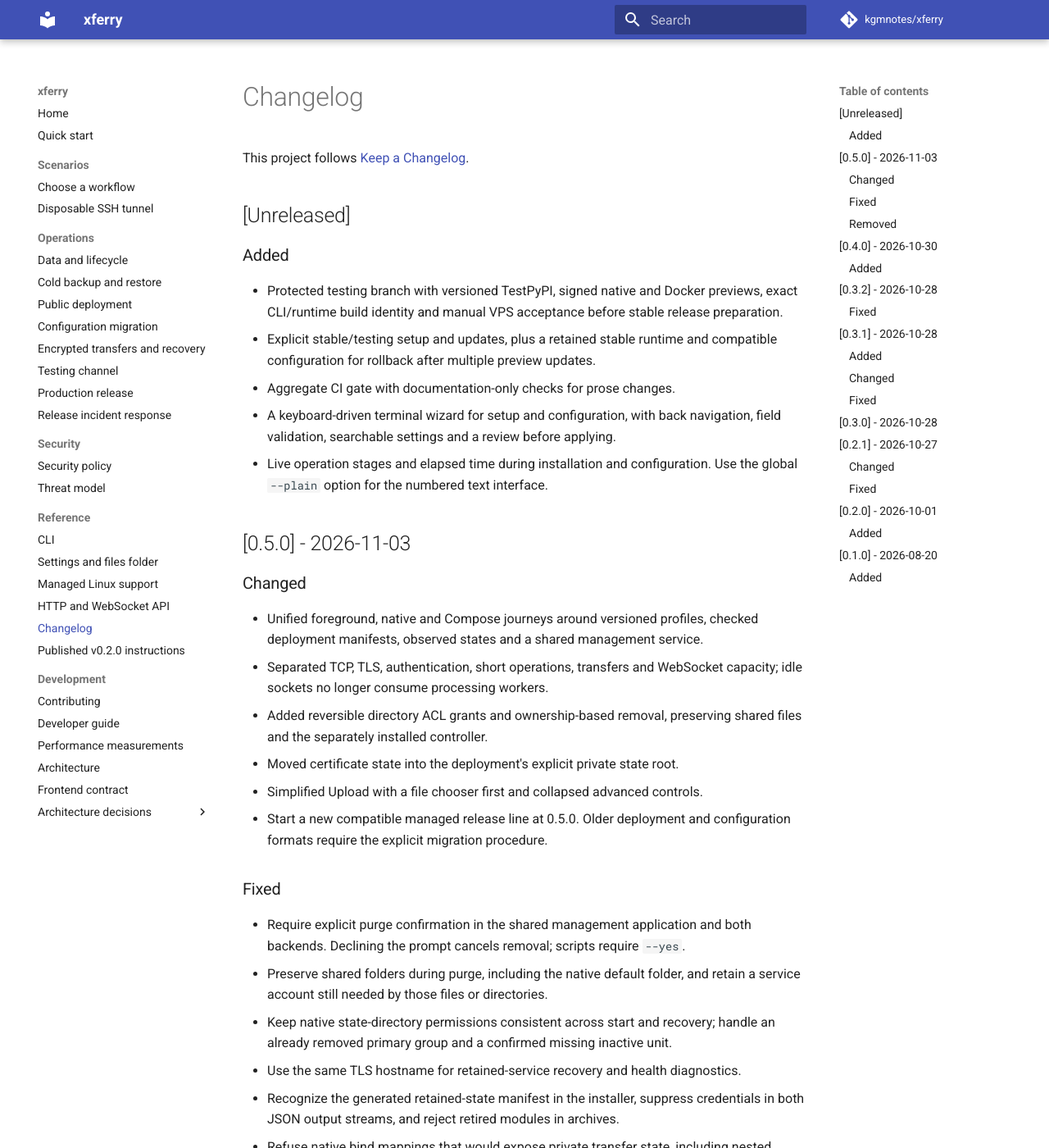
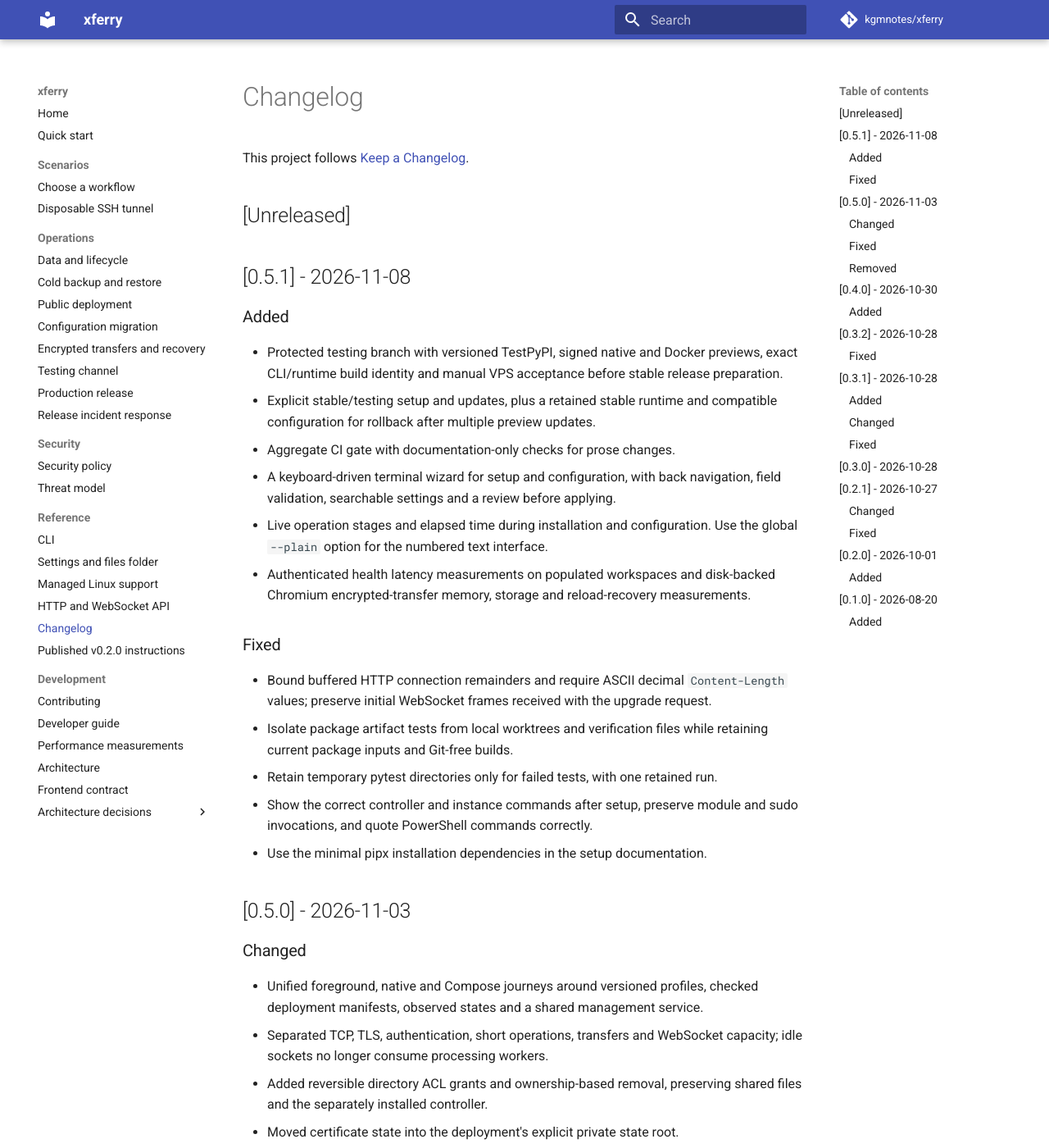
Before and after one commit to kgmnotes/xferry, an MkDocs documentation site: the page built from docs/changelog.md, in a window 1280 px wide and 1400 px high. Shown: the whole window at 82% size. Built offline with MkDocs 1.6.1 and Material for MkDocs 9.7.7, drawn with Linux system fonts in a browser that asks for light colours; comment, search, counter and statistics services are not loaded.

Commit message:
release: prepare 0.5.1 metadata

````diff
--- a/docs/api.md
+++ b/docs/api.md
@@ -541,7 +541,7 @@ PING / HTTP/1.1
 ```json
 {
   "health": "ready",
-  "server": "XFerry/0.5.0",
+  "server": "XFerry/0.5.1",
   "timestamp": "2026-08-14T00:00:00+00:00",
   "supported_methods": ["GET", "HEAD", "POST", "PUT", "PATCH", "DELETE", "OPTIONS", "FETCH", "INFO", "PING", "NONE", "NOTE", "SMUGGLE"],
   "method_groups": {
--- a/docs/changelog.md
+++ b/docs/changelog.md
@@ -5,6 +5,8 @@
 This project follows [Keep a Changelog](https://keepachangelog.com/en/1.1.0/).
 
 ## [Unreleased]
+
+## [0.5.1] - 2026-11-08
 
 ### Added
 
@@ -14,11 +16,26 @@ This project follows [Keep a Changelog](https://keepachangelog.com/en/1.1.0/).
 - Explicit stable/testing setup and updates, plus a retained stable runtime and
   compatible configuration for rollback after multiple preview updates.
 - Aggregate CI gate with documentation-only checks for prose changes.
-
 - A keyboard-driven terminal wizard for setup and configuration, with back
   navigation, field validation, searchable settings and a review before applying.
 - Live operation stages and elapsed time during installation and configuration.
   Use the global `--plain` option for the numbered text interface.
+- Authenticated health latency measurements on populated workspaces and
+  disk-backed Chromium encrypted-transfer memory, storage and reload-recovery
+  measurements.
+
+### Fixed
+
+- Bound buffered HTTP connection remainders and require ASCII decimal
+  `Content-Length` values; preserve initial WebSocket frames received with the
+  upgrade request.
+- Isolate package artifact tests from local worktrees and verification files
+  while retaining current package inputs and Git-free builds.
+- Retain temporary pytest directories only for failed tests, with one retained
+  run.
+- Show the correct controller and instance commands after setup, preserve
+  module and sudo invocations, and quote PowerShell commands correctly.
+- Use the minimal pipx installation dependencies in the setup documentation.
 
 ## [0.5.0] - 2026-11-03
 
--- a/docs/cli-reference.md
+++ b/docs/cli-reference.md
@@ -114,7 +114,7 @@ options:
   --email EMAIL         Optional certificate contact address.
   --firewall {allow,deny}
                         Allow or decline required UFW rules.
-  --to VERSION          Signed release version to install (default: 0.5.0).
+  --to VERSION          Signed release version to install (default: 0.5.1).
   --image REPOSITORY@sha256:DIGEST
                         Use an explicit immutable Docker image instead of a release version.
   --dry-run             Validate and preview changes.
@@ -289,7 +289,7 @@ options:
   --dry-run             Validate and preview changes.
   --json                Print machine-readable results.
 
-Example: xferry update --to 0.5.0
+Example: xferry update --to 0.5.1
 ```
 
 ## `xferry rollback --help`
````
Also changed, not shown: API.md (+1 -1 lines), CHANGELOG.md (+18 -1 lines), README.md (+1 -1 lines), 3 other files.
